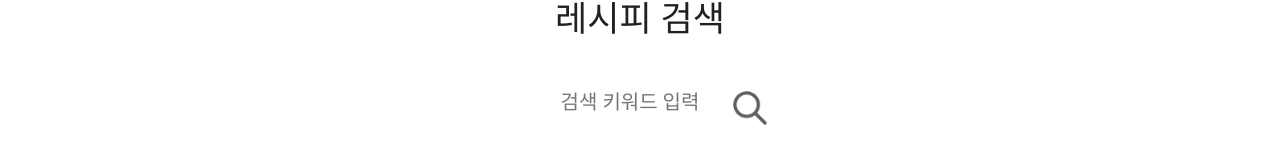
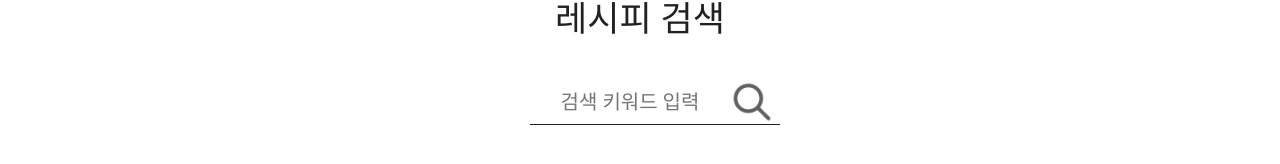
Before and after one commit to seungwoo-woo/baegopa, a React (Create React App) app: page / in a window 1280 px wide. Shown: the part 170-334 px from the top of the page. Built offline with nearby package versions, Linux system fonts and the light colour scheme.

Commit message:
검색란 css 완성

```diff
--- a/src/pages/search/Search.module.css
+++ b/src/pages/search/Search.module.css
@@ -53,7 +53,7 @@
 
 .content {
     width: 250px;
-    /* height: 100px; */
+    height: 45px;
     display: flex;
     line-height: 50px;
     margin-left: 30px;
@@ -63,7 +63,6 @@
 }
 input {
     width: 200px;
-    height: 45px;
     line-height: 45px;
     font-size: 20px;
     border: none;
@@ -72,12 +71,3 @@ input {
     text-align: center;
     background: none;
 }
-
-/* .image {
-    width: 10px;
-    height: 10px;
-} */
-.image > img {
-    width: 40px;
-    height: 40px;
-}
--- a/src/pages/search/SearchPage.jsx
+++ b/src/pages/search/SearchPage.jsx
@@ -32,9 +32,7 @@ function SearchPage(props) {
                 <div className={styles.search}>
                 <div className={styles.content}>
                     <input type={'text'} placeholder={'검색 키워드 입력'}/>
-                    <div className={styles.image}>
                     <img src={ require('../subpage/images/tabler_search.png') } alt={'검색'} title={'검색'}/>
-                    </div>
                     </div>
                 </div>
             </div>
```
